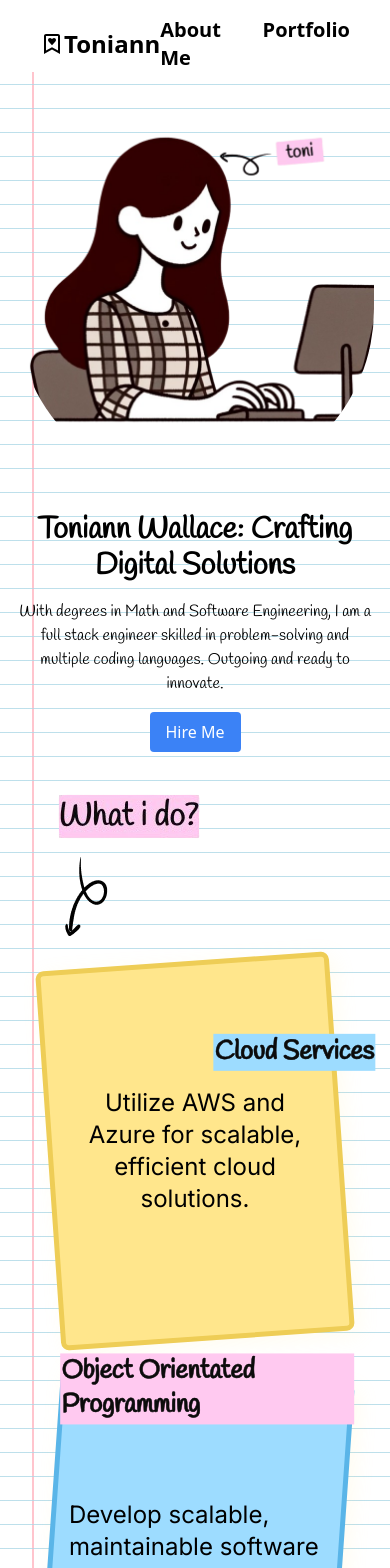
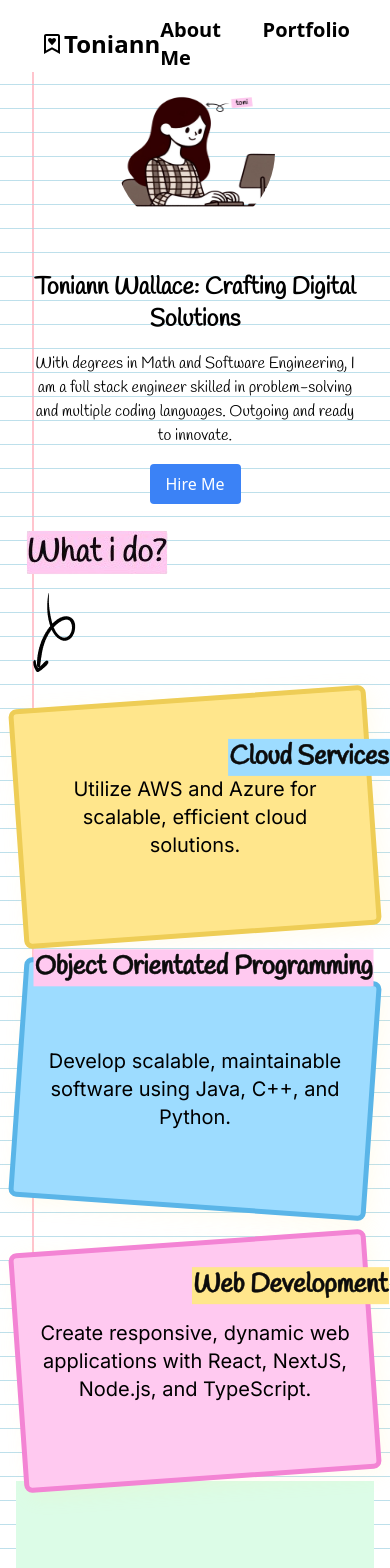
Before and after one commit to twalla13/nextjs-portfolio, a Next.js app: page / in a window 390 px wide. Shown: the top 1568 px of the page. Built offline with nearby package versions, Linux system fonts and the light colour scheme.

Commit message:
actually fixed breakpoints, fixed custom text highlight, fixed breakpoints on homepage

```diff
--- a/src/app/components/AboutMeSection.tsx
+++ b/src/app/components/AboutMeSection.tsx
@@ -1,7 +1,7 @@
 /* eslint-disable @next/next/no-img-element */
 import React from "react";
 const AboutMeSection = () => (
- <section id= "about" className="flex items-center justify-center p-8">
+ <section id= "about" className="flex items-center justify-center lg:p-8">
       <div className="grid grid-cols-1 gap-4">
         <div className="relative flex justify-start mb-2">
           <img
@@ -10,41 +10,41 @@ const AboutMeSection = () => (
             className="w-164 h-153"
           />
         </div>
-         <div className="grid grid-cols-1 md:grid-cols-3 gap-8 md:gap-12 lg:gap-16 xl:gap-20">
+         <div className="grid grid-cols-1 md:grid-cols-3 gap-8 md:gap-20 lg:gap-10">
         {/* Card 1 */}
-          <div  className="relative w-full md:w-[280px] lg:w-[300px] xl:w-[350px] 2xl:w-[377.67px] h-[380px] md:h-[400px] lg:h-[420px] xl:h-[440px] 2xl:h-[452px]" style={{ transform: 'rotate(-4deg)' }}>
+          <div  className="relative w-full h-[240px] md:w-[240px] lg:w-full  md:h-[360px] lg:h-500" style={{ transform: 'rotate(-4deg)' }}>
             <div className="p-4 h-full flex flex-col items-center justify-center" style={{
               backgroundColor: '#FFE68C',
               borderRadius: '8px',
               border: '5px solid #EECD56',
               boxShadow: '5px 5px 20px 0px rgba(255, 230, 140, 0.13)'
             }}>
-              <h3 className="custom-text absolute top-[80px] right-[-40px]" style={{ backgroundColor: '#9DDCFF', transform: 'rotate(4deg)' }}>Cloud Services</h3>
-              <p className="font-body text-2xl text-center" style={{transform: 'rotate(4deg)'}}>Utilize AWS and Azure for scalable, efficient cloud solutions.</p>
+              <h3 className="custom-text absolute top-[50px] right-[-20px] md:top-[70px] md:right-[-40px]" style={{ backgroundColor: '#9DDCFF', transform: 'rotate(4deg)' }}>Cloud Services</h3>
+              <p className="font-body  text-xl lg:text-2xl text-center" style={{transform: 'rotate(4deg)'}}>Utilize AWS and Azure for scalable, efficient cloud solutions.</p>
             </div>
           </div>
           {/* Card 2 */}
-          <div  className="relative w-full md:w-[280px] lg:w-[300px] xl:w-[350px] 2xl:w-[377.67px] h-[380px] md:h-[400px] lg:h-[420px] xl:h-[440px] 2xl:h-[452px]" style={{ transform: 'rotate(4deg)' }}>
+          <div  className="relative w-full h-[240px] md:w-[240px] lg:w-full md:h-[360px] lg:h-500" style={{ transform: 'rotate(4deg)' }}>
             <div className="p-4 h-full flex flex-col items-center justify-center" style={{
               backgroundColor: '#9DDCFF',
               borderRadius: '8px',
               border: '5px solid #5AB5E8',
               boxShadow: '5px 5px 20px 0px rgba(255, 230, 140, 0.13)'
             }}>
-              <h3 className="custom-text absolute top-[-20px] " style={{ transform: 'rotate(-4deg)' }}>Object Orientated Programming</h3>
-              <p className="font-body text-2xl" style={{transform: 'rotate(-4deg)' }}>Develop scalable, maintainable software using Java, C++, and Python.</p>
+              <h3 className="custom-text absolute top-[-20px]" style={{ transform: 'rotate(-4deg)' }}>Object Orientated Programming</h3>
+              <p className="font-body text-xl lg:text-2xl  text-center" style={{transform: 'rotate(-4deg)' }}>Develop scalable, maintainable software using Java, C++, and Python.</p>
             </div>
           </div>
           {/* Card 3 */}
-          <div  className="relative w-full md:w-[280px] lg:w-[300px] xl:w-[350px] 2xl:w-[377.67px] h-[380px] md:h-[400px] lg:h-[420px] xl:h-[440px] 2xl:h-[452px]"style={{ transform: 'rotate(-4deg)' }}>
+          <div  className="relative w-full h-[240px] md:w-[240px] lg:w-full md:h-[360px] lg:h-full" style={{ transform: 'rotate(-4deg)' }}>
             <div className="p-4 h-full flex flex-col items-center justify-center" style={{
               backgroundColor: '#FFC9F0',
               borderRadius: '8px',
               border: '5px solid #F384D4',
               boxShadow: '5px 5px 20px 0px rgba(255, 230, 140, 0.13)'
             }}>
-              <h3 className="custom-text absolute bottom-[320px] right-[-40px]" style={{ backgroundColor: '#FFE68C', transform: 'rotate(4deg)' }}>Web Development</h3>
-              <p className="font-body text-2xl text-center" style={{transform: 'rotate(4deg)' }}>Create responsive, dynamic web applications with React, NextJS, Node.js, and TypeScript.</p>
+              <h3 className="custom-text absolute bottom-[170px] right-[-20px] md:bottom-[320px] md:right-[-40px]" style={{ backgroundColor: '#FFE68C', transform: 'rotate(4deg)' }}>Web Development</h3>
+              <p className="font-body text-xl lg:text-2xl text-center" style={{transform: 'rotate(4deg)' }}>Create responsive, dynamic web applications with React, NextJS, Node.js, and TypeScript.</p>
             </div>
           </div>
         </div>
--- a/src/app/components/HomeSection.tsx
+++ b/src/app/components/HomeSection.tsx
@@ -2,17 +2,17 @@
 import React from 'react';
 
 const HomeSection = () => (
-  <section id="homepage" className="mx-auto md:mx-48 flex flex-col lg:flex-row items-center justify-center">
+  <section id="homepage" className="mx-auto flex lg:mx-48 flex-col lg:flex-row items-center justify-center">
       <div>
         <img
           src="/imgs/homepagegirl.png"
           alt="Homepage Girl"
-          className="w-90 h-105 rounded-full"
+          className="w-40 h-40 md:w-60 md:h-60 lg:w-64 lg:h-80 xl:w-80 xl:h-80 rounded-full"
         />
       </div>
-      <div className="text-center mt-6 lg:text-left lg:p-2">
-        <h1 className="font-display text-3xl lg:text-6xl font-bold mb-4">Toniann Wallace: Crafting Digital Solutions</h1>
-        <p className="mb-4 font-display lg:text-2xl">With degrees in Math and Software Engineering, I am a full stack engineer skilled in problem-solving and multiple coding languages. Outgoing and ready to innovate.</p>
+      <div className="text-center mt-6 p-4 lg:text-left lg:p-2">
+        <h1 className="font-display text-2xl md:text-3xl lg:text-6xl font-bold mb-4">Toniann Wallace: Crafting Digital Solutions</h1>
+        <p className="mb-4 font-display lg:text-2xl sm:mx-4">With degrees in Math and Software Engineering, I am a full stack engineer skilled in problem-solving and multiple coding languages. Outgoing and ready to innovate.</p>
         <button className="px-4 py-2 bg-blue-500 text-white rounded hover:bg-blue-700">Hire Me</button>
       </div>
     </section>
--- a/src/app/globals.css
+++ b/src/app/globals.css
@@ -18,7 +18,7 @@
     .custom-text {
         color: #0C0C0C;
         text-align: left;
-        text-wrap: wrap;
+        text-wrap: nowrap;
         -webkit-text-stroke-width: 0.5px;
         -webkit-text-stroke-color: #0C0C0C;
         font-family: var(--font-handlee);
```
